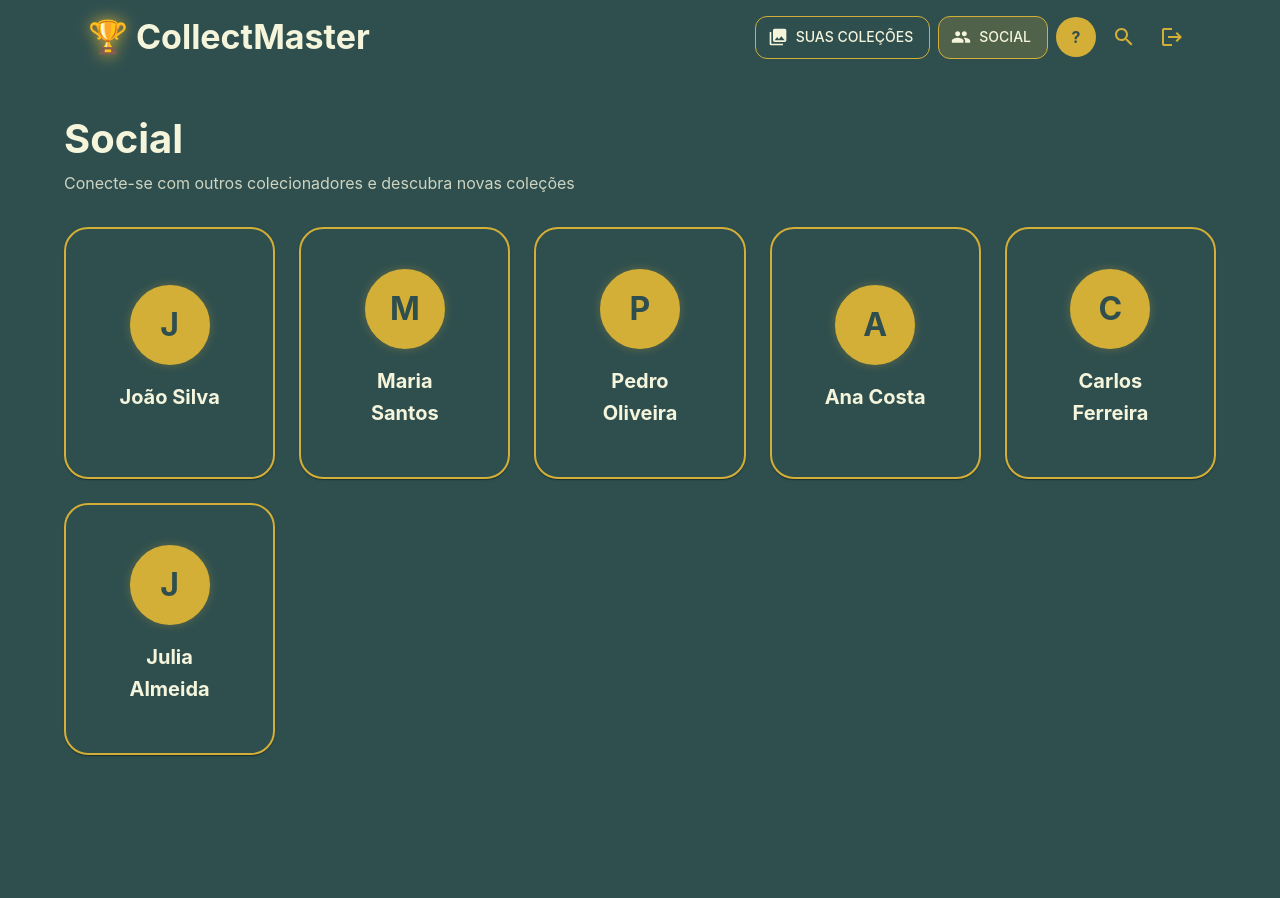
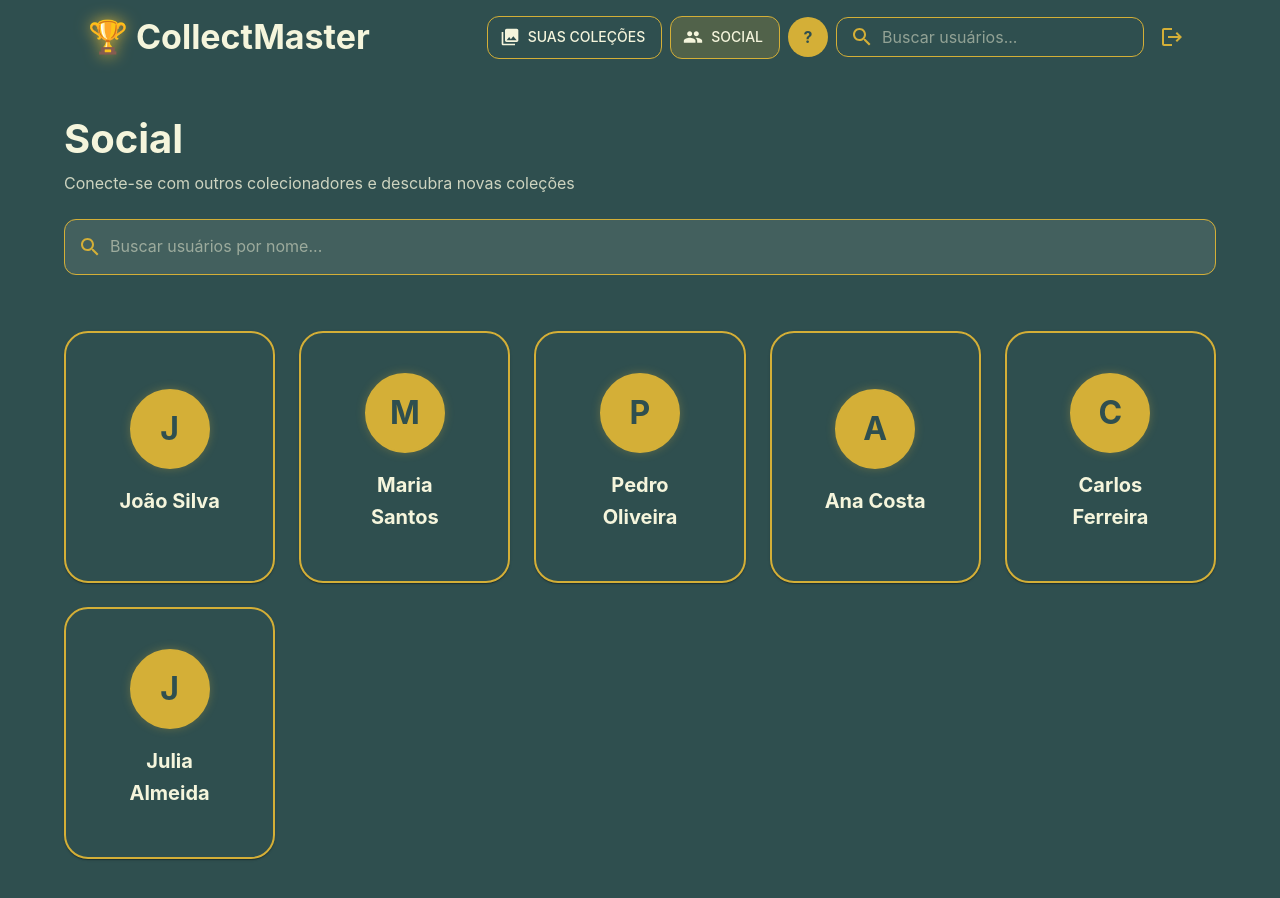
Before and after one commit to g-ribeirods/CollectMaster, a React (Vite) app: page /social in a window 1280 px wide. Before the commit the page ends 800 px from the top, so only its background shows below. Built offline with nearby package versions, Linux system fonts and the light colour scheme.

Commit message:
barra de pesquisa

```diff
--- a/src/pages/Social/Social.jsx
+++ b/src/pages/Social/Social.jsx
@@ -1,7 +1,7 @@
-import React from 'react';
+import React, { useState } from 'react';
 import {
   AppBar, Toolbar, Typography, IconButton, Avatar, Box, Container,
-  Button,
+  Button, TextField, InputAdornment,
 } from '@mui/material';
 import {
   Search as SearchIcon,
@@ -15,10 +15,15 @@ import SocialUserList from './components/SocialUserList';
 const Social = () => {
   const navigate = useNavigate();
   const user = JSON.parse(localStorage.getItem('user') || 'null');
+  const [searchQuery, setSearchQuery] = useState('');
 
   const handleLogout = () => {
     localStorage.removeItem('user');
     navigate('/login');
+  };
+
+  const handleSearchChange = (event) => {
+    setSearchQuery(event.target.value);
   };
 
   return (
@@ -134,19 +139,45 @@ const Social = () => {
               </Avatar>
             </Box>
 
-            {/* Ícone de Busca */}
-            <IconButton
+            {/* Campo de Busca */}
+            <TextField
+              placeholder="Buscar usuários..."
+              variant="outlined"
+              size="small"
+              value={searchQuery}
+              onChange={handleSearchChange}
               sx={{
-                color: '#D4AF37',
                 display: { xs: 'none', sm: 'flex' },
                 ml: 1,
-                '&:hover': {
-                  bgcolor: 'rgba(212, 175, 55, 0.1)',
-                }
+                minWidth: '250px',
+                '& .MuiOutlinedInput-root': {
+                  color: '#F5F5DC',
+                  '& fieldset': {
+                    borderColor: '#D4AF37',
+                  },
+                  '&:hover fieldset': {
+                    borderColor: '#e5c55a',
+                  },
+                  '&.Mui-focused fieldset': {
+                    borderColor: '#D4AF37',
+                  },
+                },
+                '& .MuiInputLabel-root': {
+                  color: 'rgba(245, 245, 220, 0.7)',
+                },
+                '& .MuiInputBase-input::placeholder': {
+                  color: 'rgba(245, 245, 220, 0.5)',
+                  opacity: 1,
+                },
               }}
-            >
-              <SearchIcon />
-            </IconButton>
+              InputProps={{
+                startAdornment: (
+                  <InputAdornment position="start">
+                    <SearchIcon sx={{ color: '#D4AF37' }} />
+                  </InputAdornment>
+                ),
+              }}
+            />
 
             {/* Botão de Logout */}
             <IconButton
@@ -184,15 +215,55 @@ const Social = () => {
             variant="body1"
             sx={{
               color: 'rgba(245, 245, 220, 0.8)',
-              mb: 4
+              mb: 3
             }}
           >
             Conecte-se com outros colecionadores e descubra novas coleções
           </Typography>
+
+          {/* Campo de Busca (Mobile e Desktop) */}
+          <TextField
+            fullWidth
+            placeholder="Buscar usuários por nome..."
+            variant="outlined"
+            size="medium"
+            value={searchQuery}
+            onChange={handleSearchChange}
+            sx={{
+              mb: 3,
+              '& .MuiOutlinedInput-root': {
+                color: '#F5F5DC',
+                bgcolor: 'rgba(245, 245, 220, 0.1)',
+                '& fieldset': {
+                  borderColor: '#D4AF37',
+                },
+                '&:hover fieldset': {
+                  borderColor: '#e5c55a',
+                },
+                '&.Mui-focused fieldset': {
+                  borderColor: '#D4AF37',
+                },
+              },
+              '& .MuiInputLabel-root': {
+                color: 'rgba(245, 245, 220, 0.7)',
+              },
+              '& .MuiInputBase-input::placeholder': {
+                color: 'rgba(245, 245, 220, 0.5)',
+                opacity: 1,
+              },
+            }}
+            InputProps={{
+              startAdornment: (
+                <InputAdornment position="start">
+                  <SearchIcon sx={{ color: '#D4AF37' }} />
+                </InputAdornment>
+              ),
+            }}
+          />
         </Box>
 
         {/* Lista de Usuários */}
-        <SocialUserList />
+        <SocialUserList searchQuery={searchQuery} />
       </Container>
     </Box>
   );
--- a/src/pages/Social/components/SocialUserList.jsx
+++ b/src/pages/Social/components/SocialUserList.jsx
@@ -1,22 +1,62 @@
-import React, { useState, useEffect } from 'react';
+import React, { useState, useEffect, useMemo } from 'react';
 import { Box, Typography } from '@mui/material';
 import SocialUserCard from './SocialUserCard';
-import { getAllUsers } from '../../../services/userService';
+import { getAllUsers, searchUsers } from '../../../services/userService';
 
-const SocialUserList = () => {
+const SocialUserList = ({ searchQuery = '' }) => {
   const [users, setUsers] = useState([]);
   const [loading, setLoading] = useState(true);
+  const [debouncedSearchQuery, setDebouncedSearchQuery] = useState('');
 
+  // Debounce do searchQuery (300ms)
+  useEffect(() => {
+    const timer = setTimeout(() => {
+      setDebouncedSearchQuery(searchQuery);
+    }, 300);
+
+    return () => clearTimeout(timer);
+  }, [searchQuery]);
+
+  // Buscar usuários
   useEffect(() => {
     const fetchUsers = async () => {
-      const allUsers = await getAllUsers();
-      // Filtrar o usuário atual (opcional, se necessário)
-      setUsers(allUsers);
-      setLoading(false);
+      setLoading(true);
+      try {
+        let allUsers;
+
+        if (debouncedSearchQuery.trim()) {
+          // Buscar com filtro
+          allUsers = await searchUsers(debouncedSearchQuery);
+        } else {
+          // Buscar todos
+          allUsers = await getAllUsers();
+        }
+
+        setUsers(allUsers || []);
+      } catch (error) {
+        console.error('Erro ao buscar usuários:', error);
+        setUsers([]);
+      } finally {
+        setLoading(false);
+      }
     };
 
     fetchUsers();
-  }, []);
+  }, [debouncedSearchQuery]);
+
+  // Filtrar usuários localmente (fallback caso a API não tenha busca)
+  const filteredUsers = useMemo(() => {
+    if (!debouncedSearchQuery.trim()) {
+      return users;
+    }
+
+    const query = debouncedSearchQuery.toLowerCase().trim();
+    return users.filter((user) => {
+      const name = (user.name || '').toLowerCase();
+      const username = (user.username || '').toLowerCase();
+      return name.includes(query) || username.includes(query);
+    });
+  }, [users, debouncedSearchQuery]);
 
   if (loading) {
     return (
@@ -28,7 +68,7 @@ const SocialUserList = () => {
     );
   }
 
-  if (users.length === 0) {
+  if (filteredUsers.length === 0) {
     return (
       <Box
         sx={{
@@ -49,7 +89,7 @@ const SocialUserList = () => {
           }}
           gutterBottom
         >
-          Nenhum usuário encontrado
+          {debouncedSearchQuery.trim() ? 'Nenhum usuário encontrado' : 'Nenhum usuário encontrado'}
         </Typography>
         <Typography
           variant="body1"
@@ -57,7 +97,9 @@ const SocialUserList = () => {
             color: 'rgba(245, 245, 220, 0.8)',
           }}
         >
-          Não há outros usuários na plataforma ainda.
+          {debouncedSearchQuery.trim()
+            ? `Não encontramos usuários com "${debouncedSearchQuery}".`
+            : 'Não há outros usuários na plataforma ainda.'}
         </Typography>
       </Box>
     );
@@ -77,7 +119,7 @@ const SocialUserList = () => {
         width: '100%',
       }}
     >
-      {users.map((user) => (
+      {filteredUsers.map((user) => (
         <SocialUserCard key={user.id} user={user} />
       ))}
     </Box>
--- a/src/services/userService.js
+++ b/src/services/userService.js
@@ -52,3 +52,33 @@ export const getUserById = async (userId) => {
     return null;
   }
 };
+
+export const searchUsers = async (searchQuery) => {
+  // ============================================
+  // MOCKS - REMOVER APÓS INTEGRAÇÃO
+  // ============================================
+  if (USE_MOCKS) {
+    console.log('📦 Buscando usuários mockados com query:', searchQuery);
+    // Filtrar usuários mockados localmente
+    const allUsers = getMockUsers();
+    const query = searchQuery.toLowerCase().trim();
+    return allUsers.filter((user) => {
+      const name = (user.name || '').toLowerCase();
+      const username = (user.username || user.email || '').toLowerCase();
+      return name.includes(query) || username.includes(query);
+    });
+  }
+  // ============================================
+
+  try {
+    const response = await fetch(`${API_URL}/users?search=${encodeURIComponent(searchQuery)}`);
+    if (response.ok) {
+      return await response.json();
+    }
+    console.error('Erro ao buscar usuários:', await response.json());
+    return [];
+  } catch (error) {
+    console.error('Erro de conexão ao buscar usuários:', error);
+    return [];
+  }
+};
```
